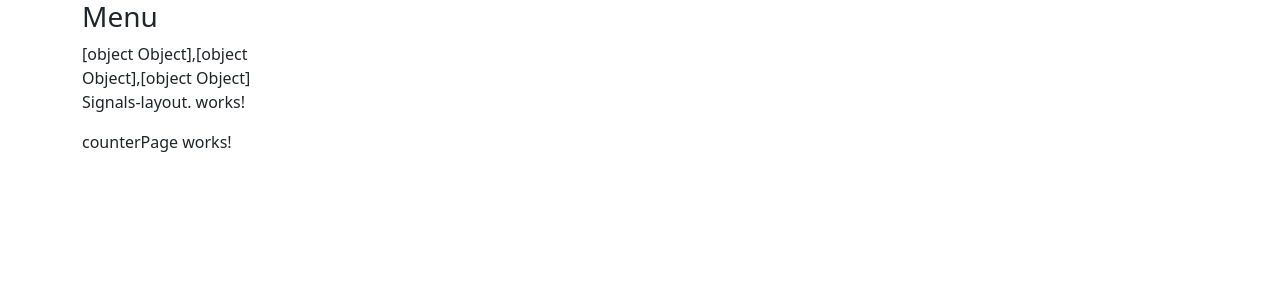
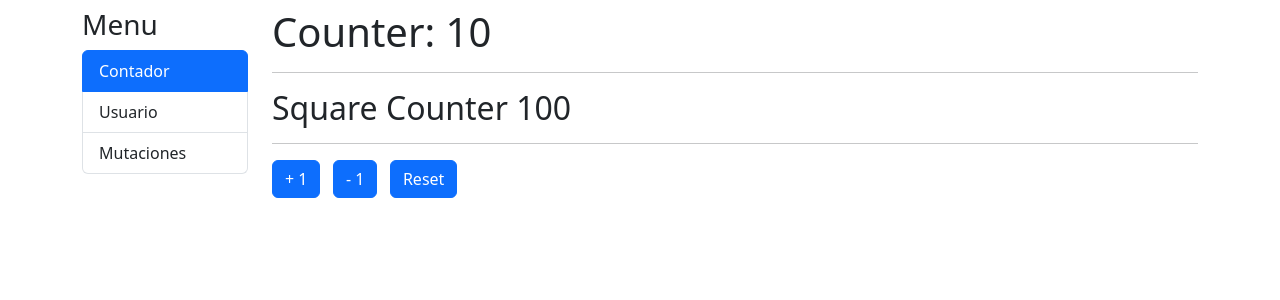
Before and after one commit to CanteSantiago/SignalsDirective, an Angular app in the folder DirectiveSignals/: page /signals/counter in a window 1280 px wide. Shown: the top 300 px of the page. Built offline with nearby package versions, Linux system fonts and the light colour scheme.

Commit message:
Vid327-Counter signal

```diff
--- a/DirectiveSignals/src/app/signals/components/sideMenu/sideMenu.component.html
+++ b/DirectiveSignals/src/app/signals/components/sideMenu/sideMenu.component.html
@@ -1,13 +1,10 @@
 <ul class="list-group">
-  <!-- <li *ngFor="let item of menuItems"
+  <li *ngFor="let item of menuItems()"
     class="list-group-item"
     [routerLink]="[ item.route ]"
     routerLinkActive="active"
     >
     {{ item.title }}
-  </li> -->
+  </li>
 
 </ul>
-
-
-{{menuItems()}}
--- a/DirectiveSignals/src/app/signals/layout/signalsLayout/signalsLayout.component.html
+++ b/DirectiveSignals/src/app/signals/layout/signalsLayout/signalsLayout.component.html
@@ -1,4 +1,4 @@
-<div class="rownmt-2">
+<div class="row mt-2">
 
   <div class="col-2">
     <h3>Menu</h3>
@@ -8,7 +8,6 @@
 
 
   <div class="col-10">
-    <p>Signals-layout. works!</p>
     <router-outlet />
   </div>
 
--- a/DirectiveSignals/src/app/signals/pages/counterPage/counterPage.component.html
+++ b/DirectiveSignals/src/app/signals/pages/counterPage/counterPage.component.html
@@ -1,3 +1,11 @@
-<p>
-  counterPage works!
-</p>
+<h1>Counter: {{ counter() }}</h1>
+<hr>
+<h2>Square Counter {{ squareCounter() }}</h2>
+<hr>
+
+
+<button (click)="increaseBy(+1)" class="btn btn-primary"> + 1 </button>
+&nbsp;
+<button (click)="increaseBy(-1)" class="btn btn-primary"> - 1 </button>
+&nbsp;
+<button (click)="counter.set(0)"  class="btn btn-primary"> Reset </button>
--- a/DirectiveSignals/src/app/signals/pages/counterPage/counterPage.component.ts
+++ b/DirectiveSignals/src/app/signals/pages/counterPage/counterPage.component.ts
@@ -1,15 +1,20 @@
-import { Component, OnInit } from '@angular/core';
+import { Component, OnInit, computed, signal } from '@angular/core';
 
 @Component({
   selector: 'app-counterPage',
   templateUrl: './counterPage.component.html',
   styleUrls: ['./counterPage.component.css']
 })
-export class CounterPageComponent implements OnInit {
+export class CounterPageComponent   {
 
-  constructor() { }
+  public counter = signal(10);
+  public squareCounter = computed( () => this.counter() * this.counter() );
 
-  ngOnInit() {
+
+  increaseBy( value: number ) {
+
+    this.counter.update( current => current + value );
+
   }
 
 }
```
